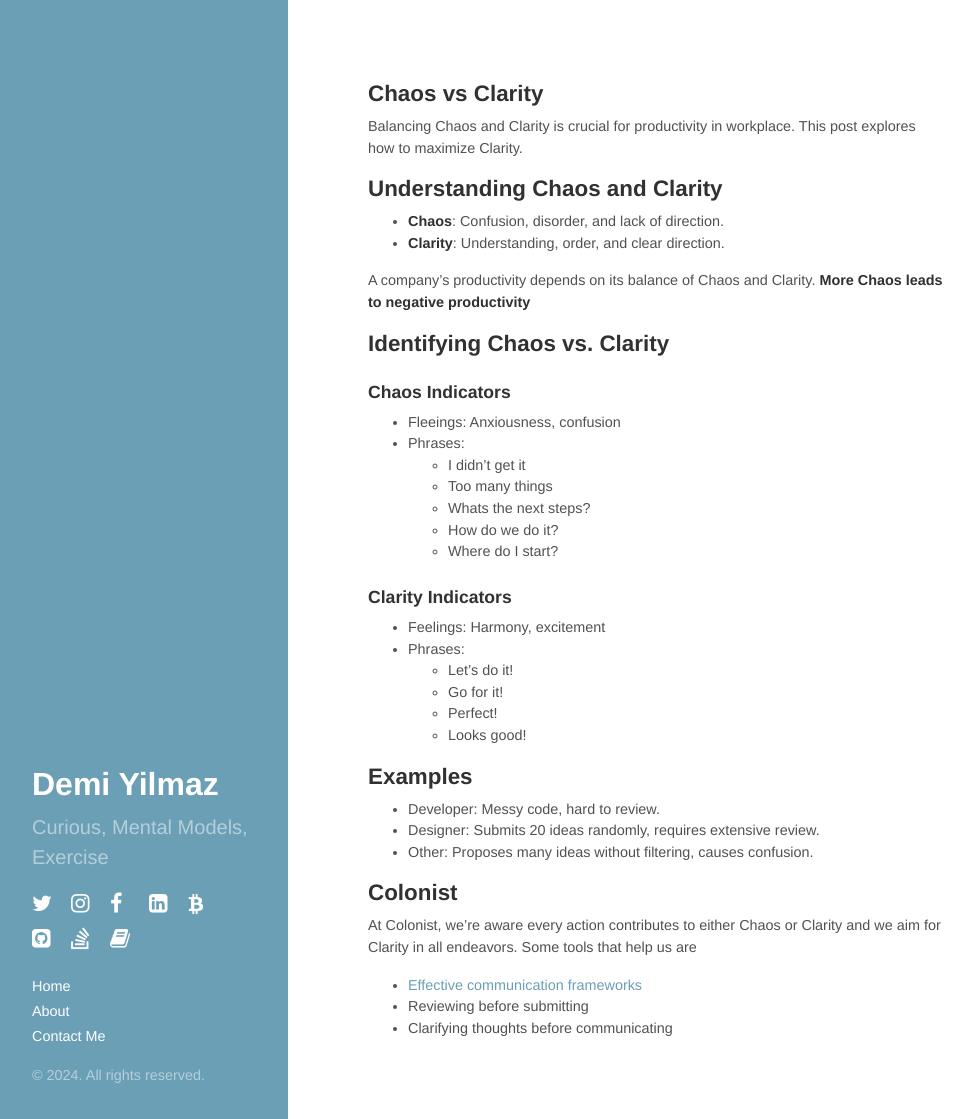
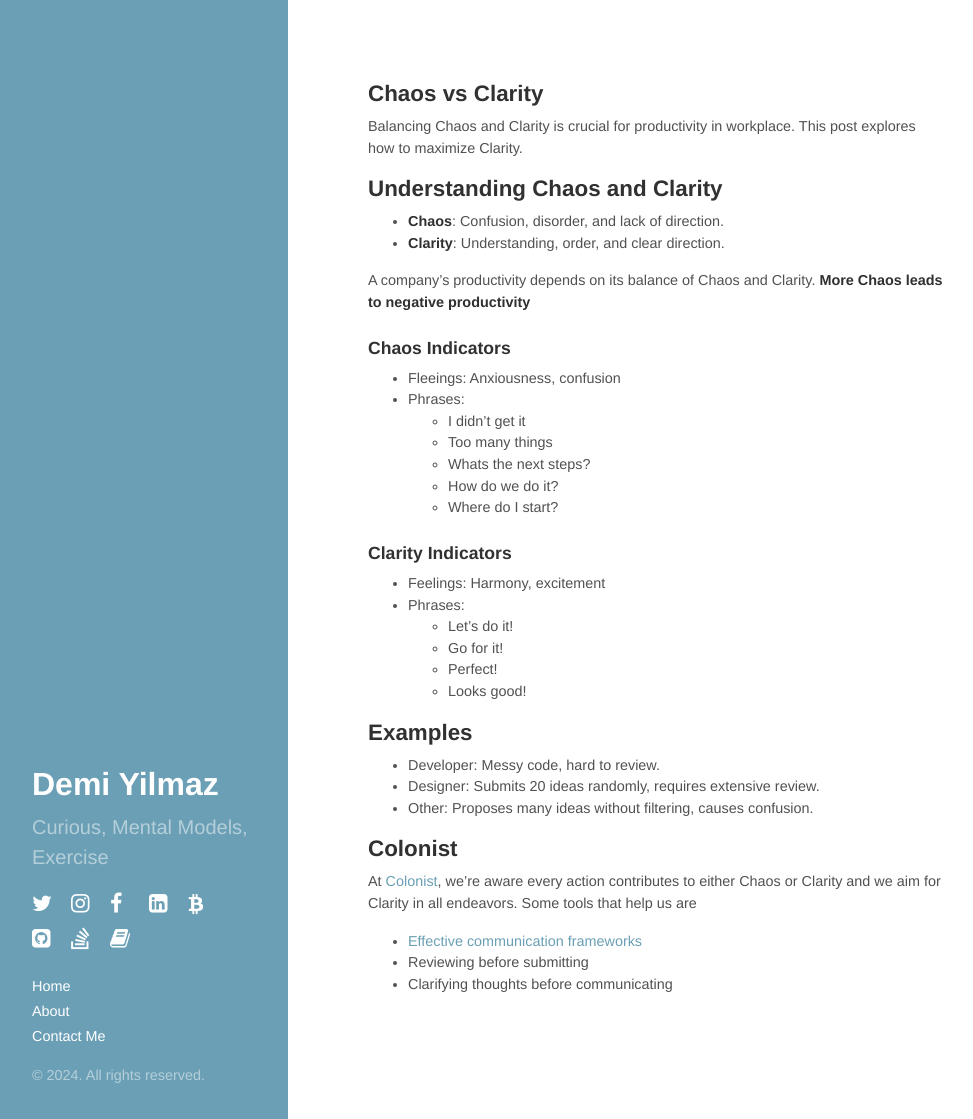
Before and after one commit to demiculus/demiculus.github.io, a Jekyll site: the page built from chaos.md, in a window 1280 px wide and 1119 px high. Shown: the whole window, without its empty margins (0-973 px from the left). Built offline with Jekyll 4.4.1, drawn with Linux system fonts in a browser that asks for light colours; nearby versions of some CDN libraries; some of the changed lines change nothing that is shown.

Commit message:
update chaos add goat

```diff
--- a/chaos.md
+++ b/chaos.md
@@ -13,8 +13,6 @@ Balancing Chaos and Clarity is crucial for productivity in workplace. This post
 - **Clarity**: Understanding, order, and clear direction.
 
 A company's productivity depends on its balance of Chaos and Clarity. **More Chaos leads to negative productivity**
-
-## Identifying Chaos vs. Clarity
 
 ### Chaos Indicators
 
@@ -43,7 +41,7 @@ A company's productivity depends on its balance of Chaos and Clarity. **More Cha
 
 ## Colonist
 
-At Colonist, we're aware every action contributes to either Chaos or Clarity and we aim for Clarity in all endeavors. Some tools that help us are
+At [Colonist](https://colonist.io/), we're aware every action contributes to either Chaos or Clarity and we aim for Clarity in all endeavors. Some tools that help us are
 - [Effective communication frameworks](https://demiculus.com/communication/)
 - Reviewing before submitting
 - Clarifying thoughts before communicating
```
